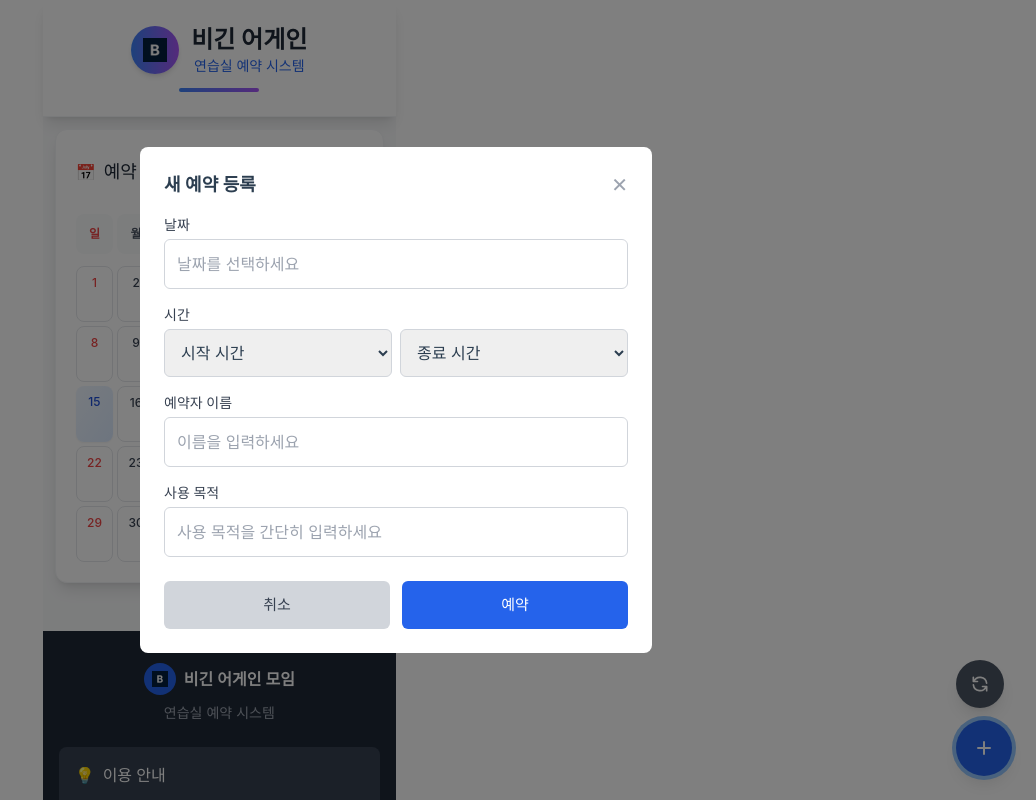
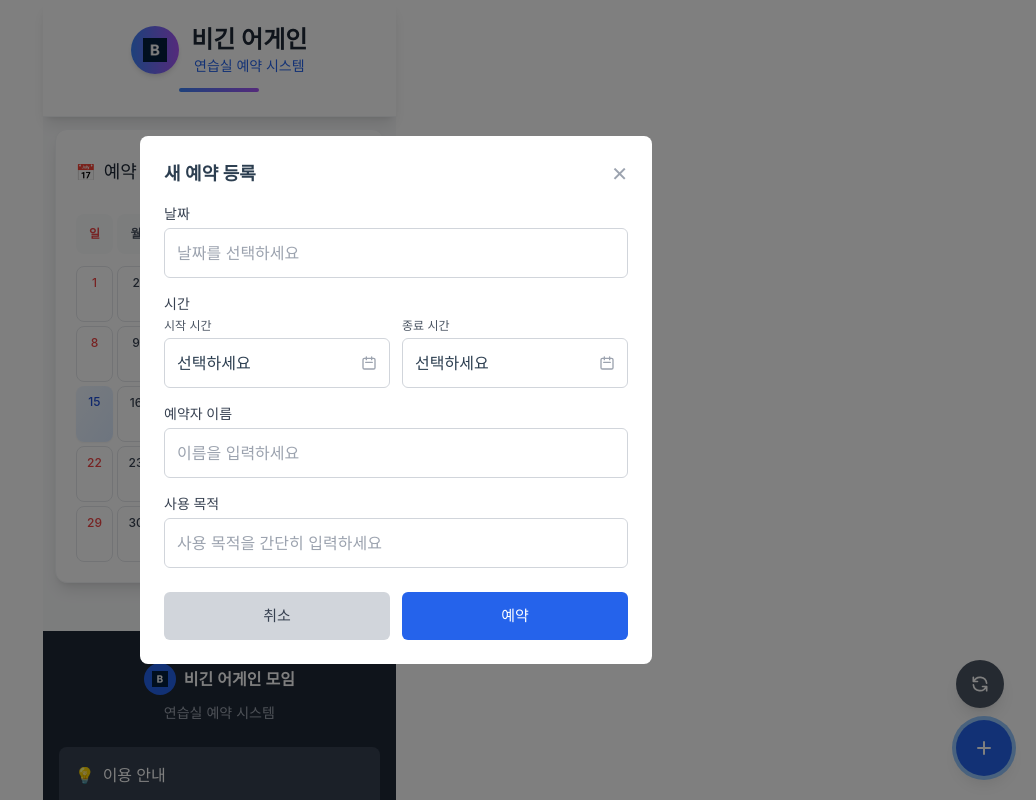
Before and after one commit to DodamKing/begin-again-reservation, a Vue app: page / in a window 1280 px wide. Both pictures are taken after a click on the button 1228 px from the left and 748 px from the top of the page. Shown: the top 800 px of the page, without its empty margins (244-1280 px from the left). Built offline with nearby package versions, Linux system fonts and the light colour scheme.

Commit message:
30분 단위로 수정

```diff
--- a/src/components/BookingForm.vue
+++ b/src/components/BookingForm.vue
@@ -27,28 +27,40 @@
           >
         </div>
 
-        <!-- 시간 입력 -->
+        <!-- 시간 입력 (모달식 버튼 그리드) -->
         <div>
           <label class="block text-sm font-medium text-gray-700 mb-1">시간</label>
-          <div class="grid grid-cols-2 gap-2">
-            <select
-              :value="booking.startTime"
-              @change="$emit('update:booking', { ...booking, startTime: $event.target.value })"
-              class="px-3 py-3 text-base border border-gray-300 rounded-md focus:ring-2 focus:ring-blue-500"
-              required
-            >
-              <option value="">시작 시간</option>
-              <option v-for="time in timeSlots" :key="time" :value="time">{{ time }}</option>
-            </select>
-            <select
-              :value="booking.endTime"
-              @change="$emit('update:booking', { ...booking, endTime: $event.target.value })"
-              class="px-3 py-3 text-base border border-gray-300 rounded-md focus:ring-2 focus:ring-blue-500"
-              required
-            >
-              <option value="">종료 시간</option>
-              <option v-for="time in timeSlots" :key="time" :value="time">{{ time }}</option>
-            </select>
+
+          <div class="grid grid-cols-2 gap-3">
+            <!-- 시작 시간 -->
+            <div>
+              <label class="block text-xs text-gray-600 mb-1">시작 시간</label>
+              <button
+                type="button"
+                @click="openStartTimeModal"
+                class="w-full px-3 py-3 text-base border border-gray-300 rounded-md focus:ring-2 focus:ring-blue-500 bg-white text-left flex justify-between items-center"
+              >
+                <span>{{ booking.startTime || '선택하세요' }}</span>
+                <svg class="w-4 h-4 text-gray-400" fill="none" stroke="currentColor" viewBox="0 0 24 24">
+                  <path stroke-linecap="round" stroke-linejoin="round" stroke-width="2" d="M8 7V3m8 4V3m-9 8h10M5 21h14a2 2 0 002-2V7a2 2 0 00-2-2H5a2 2 0 00-2 2v12a2 2 0 002 2z"></path>
+                </svg>
+              </button>
+            </div>
+
+            <!-- 종료 시간 -->
+            <div>
+              <label class="block text-xs text-gray-600 mb-1">종료 시간</label>
+              <button
+                type="button"
+                @click="openEndTimeModal"
+                class="w-full px-3 py-3 text-base border border-gray-300 rounded-md focus:ring-2 focus:ring-blue-500 bg-white text-left flex justify-between items-center"
+              >
+                <span>{{ booking.endTime || '선택하세요' }}</span>
+                <svg class="w-4 h-4 text-gray-400" fill="none" stroke="currentColor" viewBox="0 0 24 24">
+                  <path stroke-linecap="round" stroke-linejoin="round" stroke-width="2" d="M8 7V3m8 4V3m-9 8h10M5 21h14a2 2 0 002-2V7a2 2 0 00-2-2H5a2 2 0 00-2 2v12a2 2 0 002 2z"></path>
+                </svg>
+              </button>
+            </div>
           </div>
 
           <!-- 시간 겹침 경고 -->
@@ -107,10 +119,41 @@
       </form>
     </div>
   </div>
+
+  <!-- 시간 선택 모달 -->
+  <div v-if="showTimeModal"
+       class="fixed inset-0 bg-black bg-opacity-50 flex items-center justify-center z-[60] p-4"
+       @click.self="closeTimeModal">
+    <div class="bg-white rounded-lg p-6 w-full max-w-sm max-h-[70vh] overflow-y-auto">
+      <div class="flex justify-between items-center mb-4">
+        <h4 class="text-lg font-semibold">{{ timeModalType === 'start' ? '시작' : '종료' }} 시간 선택</h4>
+        <button @click="closeTimeModal" class="text-gray-400 hover:text-gray-600 text-xl">
+          ✕
+        </button>
+      </div>
+
+      <div class="grid grid-cols-4 gap-2">
+        <button
+          v-for="time in currentTimeOptions"
+          :key="time"
+          type="button"
+          @click="selectTime(time)"
+          :class="[
+            'px-2 py-3 text-sm rounded-md border transition-colors',
+            getCurrentSelectedTime() === time
+              ? 'bg-blue-600 text-white border-blue-600'
+              : 'bg-white text-gray-700 border-gray-300 hover:bg-gray-50 active:bg-gray-100'
+          ]"
+        >
+          {{ time }}
+        </button>
+      </div>
+    </div>
+  </div>
 </template>
 
 <script>
-import { onMounted, onUnmounted, nextTick, ref, watch } from 'vue'
+import { onMounted, onUnmounted, nextTick, ref, watch, computed } from 'vue'
 import flatpickr from 'flatpickr'
 import { Korean } from 'flatpickr/dist/l10n/ko.js'
 
@@ -143,11 +186,72 @@ export default {
     const dateInput = ref(null)
     let flatpickrInstance = null
 
-    const timeSlots = [
-      '09:00', '10:00', '11:00', '12:00', '13:00', '14:00',
-      '15:00', '16:00', '17:00', '18:00', '19:00', '20:00',
-      '21:00', '22:00', '23:00'
-    ]
+    // 시간 모달 상태 관리
+    const showTimeModal = ref(false)
+    const timeModalType = ref('start') // 'start' or 'end'
+
+    // 시간 옵션 생성 (시작/종료에 따라 다름)
+    const getTimeOptions = (type) => {
+      const options = []
+      for (let hour = 0; hour < 24; hour++) {
+        for (let minute = 0; minute < 60; minute += 30) {
+          const timeStr = `${hour.toString().padStart(2, '0')}:${minute.toString().padStart(2, '0')}`
+
+          // 시작 시간: 00:00 포함, 24:00 제외
+          // 종료 시간: 00:00 제외, 24:00 포함
+          if (type === 'start' && timeStr === '00:00') {
+            options.push(timeStr)
+          } else if (type === 'end' && timeStr === '00:00') {
+            continue // 00:00 제외
+          } else {
+            options.push(timeStr)
+          }
+        }
+      }
+
+      // 종료 시간에만 24:00 추가
+      if (type === 'end') {
+        options.push('24:00')
+      }
+
+      return options
+    }
+
+    // 현재 모달 타입에 따른 시간 옵션
+    const currentTimeOptions = computed(() => {
+      return getTimeOptions(timeModalType.value)
+    })
+
+    // 시간 모달 열기 함수들
+    const openStartTimeModal = () => {
+      timeModalType.value = 'start'
+      showTimeModal.value = true
+    }
+
+    const openEndTimeModal = () => {
+      timeModalType.value = 'end'
+      showTimeModal.value = true
+    }
+
+    // 시간 모달 닫기
+    const closeTimeModal = () => {
+      showTimeModal.value = false
+    }
+
+    // 현재 선택된 시간 가져오기
+    const getCurrentSelectedTime = () => {
+      return timeModalType.value === 'start' ? props.booking.startTime : props.booking.endTime
+    }
+
+    // 시간 선택 함수
+    const selectTime = (time) => {
+      if (timeModalType.value === 'start') {
+        emit('update:booking', { ...props.booking, startTime: time })
+      } else {
+        emit('update:booking', { ...props.booking, endTime: time })
+      }
+      closeTimeModal()
+    }
 
     const initDatePicker = () => {
       if (dateInput.value && !flatpickrInstance) {
@@ -210,7 +314,14 @@ export default {
 
     return {
       dateInput,
-      timeSlots
+      currentTimeOptions,
+      showTimeModal,
+      timeModalType,
+      openStartTimeModal,
+      openEndTimeModal,
+      closeTimeModal,
+      getCurrentSelectedTime,
+      selectTime
     }
   }
 }
```
Also changed, not shown: src/App.vue (+84 -90 lines).
